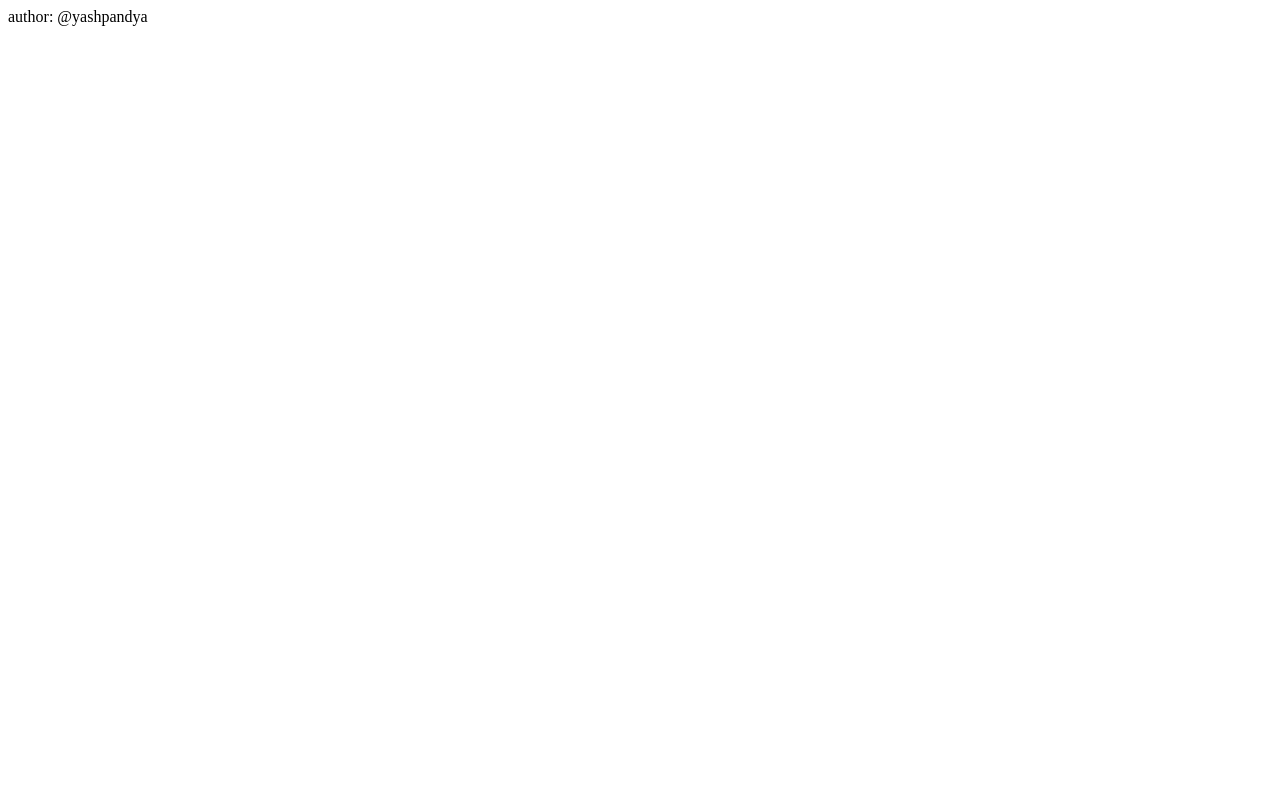
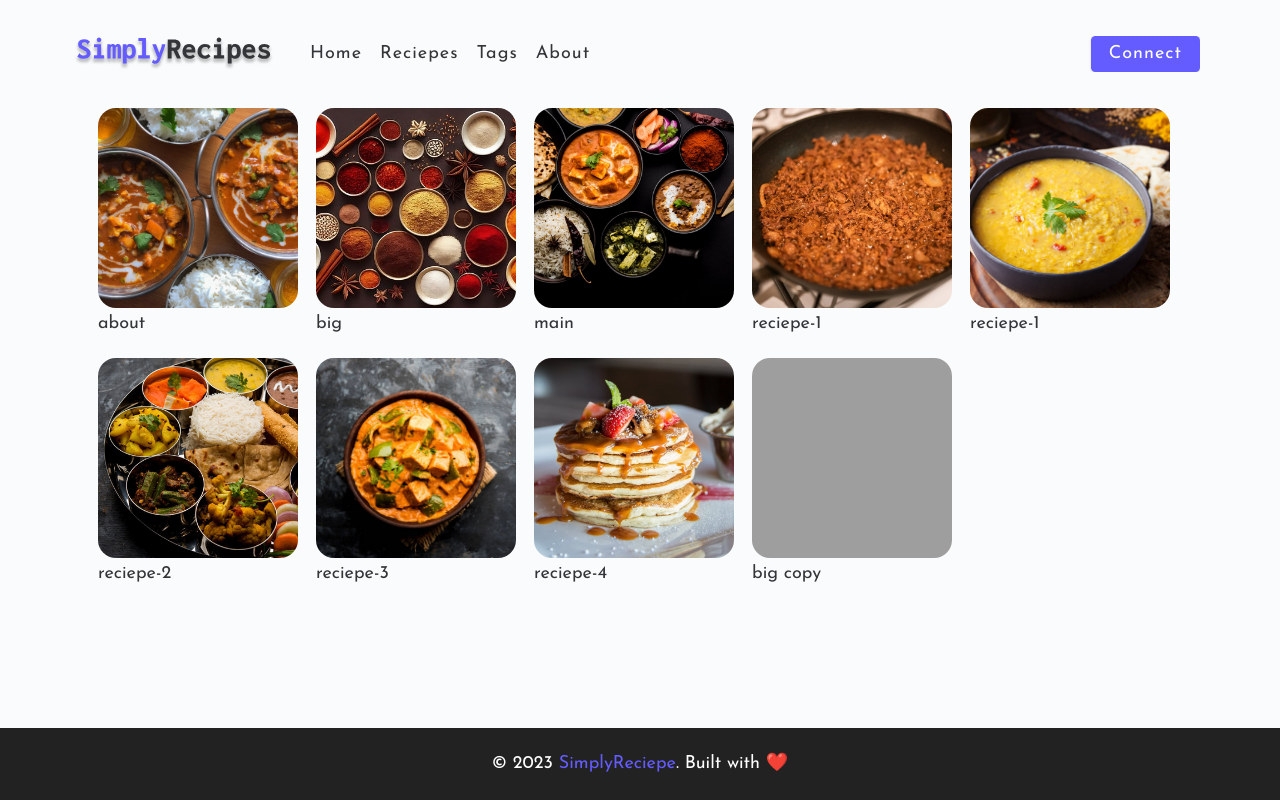
Before and after one commit to YashBriskteq/SimplyReciepe, a Gatsby site: page /testing in a window 1280 px wide. Built offline with nearby package versions, Linux system fonts and the light colour scheme; Gatsby itself is replaced by a stand-in of ours; grey boxes are pictures that could not be loaded.

Commit message:
gallery rendered

```diff
--- /dev/null
+++ b/src/example/gallery.js
@@ -0,0 +1,61 @@
+import { graphql, useStaticQuery } from "gatsby";
+import React from "react";
+import { GatsbyImage } from "gatsby-plugin-image";
+import styled from "styled-components";
+
+const query = graphql`
+  {
+    allFile(filter: { extension: { ne: "svg" } }) {
+      nodes {
+        name
+        childImageSharp {
+          gatsbyImageData(
+            layout: FIXED
+            placeholder: BLURRED
+            transformOptions: { grayscale: false }
+            width: 200
+            height: 200
+          )
+        }
+      }
+    }
+  }
+`;
+
+const Gallery = () => {
+  const data = useStaticQuery(query);
+
+  const nodes = data.allFile.nodes;
+  return (
+    <Wrapper>
+      {nodes.map((image, index) => {
+        const { name } = image;
+        return (
+          <article key={index} className="item">
+            <GatsbyImage
+              image={image.childImageSharp.gatsbyImageData}
+              alt={name}
+              className="gallery-img"
+            />
+
+            <p>{name}</p>
+          </article>
+        );
+      })}
+    </Wrapper>
+  );
+};
+
+const Wrapper = styled.section`
+  display: flex;
+  flex-wrap: wrap;
+  .item {
+    margin-left: 1rem;
+  }
+
+  .gallery-img {
+    border-radius: 1rem;
+  }
+`;
+
+export default Gallery;
--- a/src/pages/testing.js
+++ b/src/pages/testing.js
@@ -1,31 +1,14 @@
 import React from "react";
-import { graphql } from "gatsby";
-
-const Testing = ({ data }) => {
-  const author = data.site.info.author;
-
-  return <div>author: {author}</div>;
+import Layout from "../components/Layout";
+import Gallery from "../example/gallery";
+const testing = () => {
+  return (
+    <Layout>
+      <main className="page">
+        <Gallery />
+      </main>
+    </Layout>
+  );
 };
 
-export const data = graphql`
-  {
-    site {
-      buildTime
-      info: siteMetadata {
-        author
-        description
-        simpleData
-        title
-        person {
-          age
-          name
-        }
-        complexData {
-          age
-          name
-        }
-      }
-    }
-  }
-`;
-export default Testing;
+export default testing;
```
